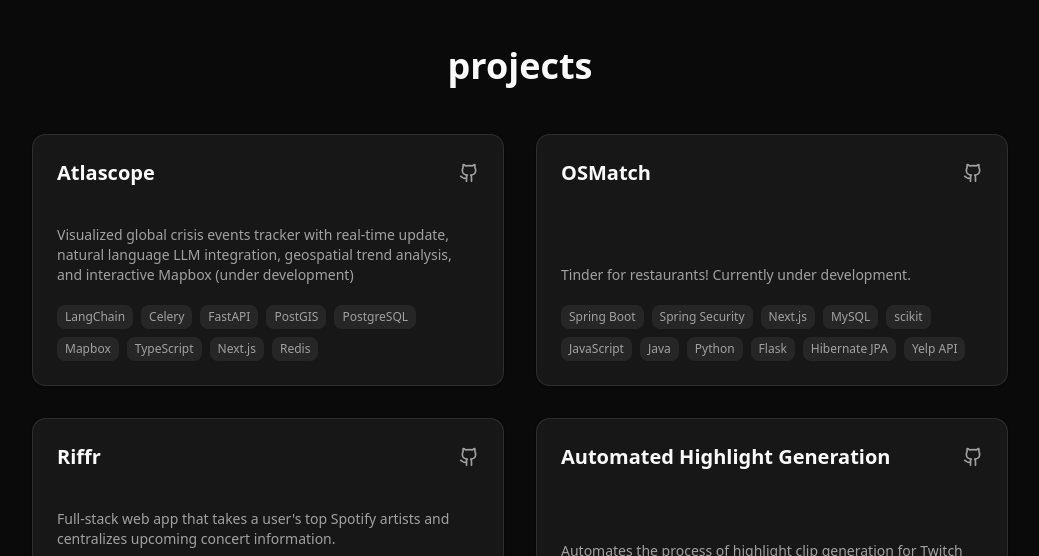
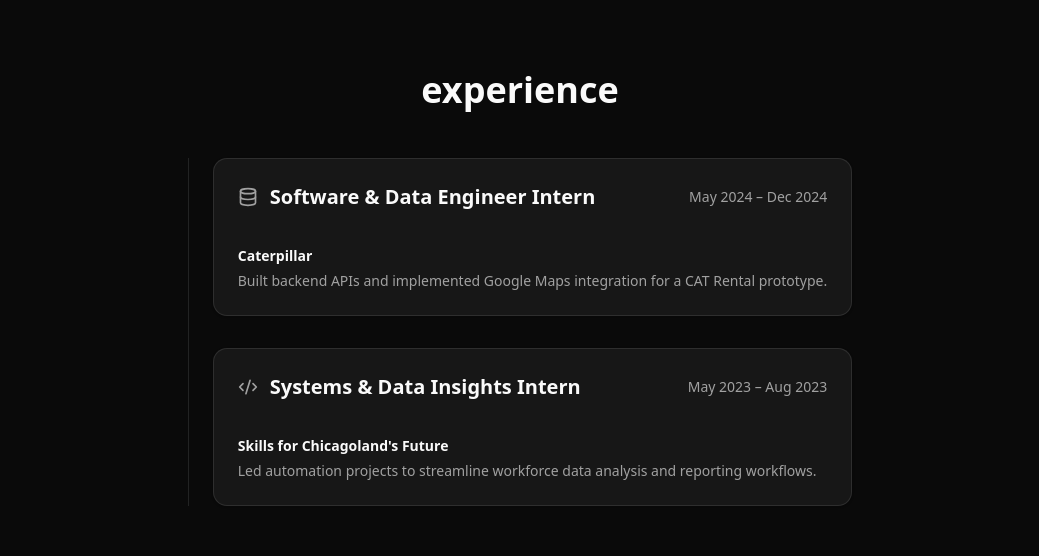
Before and after one commit to akashm6/current_portfolio, a Next.js app: page / in a window 1280 px wide. Shown: the part 1201-1757 px from the top of the page, without its empty margins (120-1159 px from the left). Built offline with nearby package versions, Linux system fonts and the light colour scheme.

Commit message:
experience

```diff
--- /dev/null
+++ b/src/components/Experience.jsx
@@ -0,0 +1,178 @@
+"use client";
+
+import { useState } from "react";
+import { motion, AnimatePresence } from "framer-motion";
+import { Database, Code2 } from "lucide-react";
+import {
+  Card,
+  CardContent,
+  CardHeader,
+  CardTitle,
+  CardDescription,
+} from "@/components/ui/card";
+import {
+  Dialog,
+  DialogContent,
+  DialogHeader,
+  DialogTitle,
+} from "@/components/ui/dialog";
+
+const experiences = [
+  {
+    title: "Software & Data Engineer Intern",
+    company: "Caterpillar",
+    logo: "/caterpillar.png",
+    timeframe: "May 2024 – Dec 2024",
+    icon: Database,
+    description:
+      "Built backend APIs and implemented Google Maps integration for a CAT Rental prototype.",
+    details: [
+      "Developed a full-stack rental app prototype using Next.js and Flask; tested AWS SES notifications with 50,000+ simulated users at 99%+ deliverability and optimized Google Maps API for sub 500ms tracking update times.",
+      "Optimized Tableau dashboards for 800+ daily users, improving UX and reducing manual updates by 30% using TabPy scripting.",
+      "Reduced dashboard refresh time by 10% by optimizing Alteryx workflows, increasing data processing speed.",
+    ],
+    skills: [
+      "Next.js",
+      "Flask",
+      "Google Maps API",
+      "AWS SES",
+      "Tableau",
+      "Alteryx",
+      "PostgreSQL",
+    ],
+  },
+  {
+    title: "Systems & Data Insights Intern",
+    company: "Skills for Chicagoland's Future",
+    logo: "/scf.png",
+    timeframe: "May 2023 – Aug 2023",
+    icon: Code2,
+    description:
+      "Led automation projects to streamline workforce data analysis and reporting workflows.",
+    details: [
+      "Automated updates for 10,000+ client records via Selenium, Pandas, and PostgreSQL; implemented a no-code scheduling solution via Zapier to reduce manual work by 80%.",
+      "Streamlined client address geocoding and commute distance calculations using PyXLL and Nominatim, achieving 95% accuracy and identifying key trends in Chicago unemployment retention rates.",
+      "Conducted research on unemployment and labor market trends across 5 major cities in Illinois; Analyzed 50+ reports and datasets to drive business decisions regarding regional disparities.",
+    ],
+    skills: [
+      "Selenium",
+      "Pandas",
+      "PostgreSQL",
+      "Zapier",
+      "PyXLL",
+      "Nominatim",
+      "Data Analysis",
+    ],
+  },
+];
+
+export default function Experience() {
+  const [openModalIndex, setOpenModalIndex] = useState(null);
+
+  return (
+    <motion.section
+      id="experience"
+      initial={{ opacity: 0, y: 30 }}
+      whileInView={{ opacity: 1, y: 0 }}
+      viewport={{ once: true }}
+      transition={{ duration: 0.6 }}
+      className="max-w-4xl mx-auto px-6 py-24 scroll-mt-24"
+    >
+      <h2 className="text-3xl sm:text-4xl font-bold mb-12 text-center">
+        experience
+      </h2>
+
+      <div className="relative border-l border-border pl-6 space-y-8">
+        {experiences.map((exp, i) => (
+          <motion.div
+            key={i}
+            whileHover={{ scale: 1.02 }}
+            transition={{ type: "spring", stiffness: 200 }}
+            className="relative group"
+          >
+            <Card
+              onClick={() => setOpenModalIndex(i)}
+              className="cursor-pointer group-hover:shadow-lg transition-shadow"
+            >
+              <CardHeader className="flex items-center justify-between space-y-0 pb-2">
+                <div className="flex items-center gap-3">
+                  <exp.icon className="w-5 h-5 text-muted-foreground" />
+                  <CardTitle className="text-xl">{exp.title}</CardTitle>
+                </div>
+                <span className="text-sm text-muted-foreground">
+                  {exp.timeframe}
+                </span>
+              </CardHeader>
+              <CardContent className="pt-0">
+                <span className="text-sm font-semibold text-foreground">
+                  {exp.company}
+                </span>
+                {exp.description && (
+                  <p className="text-sm text-muted-foreground mt-1">
+                    {exp.description}
+                  </p>
+                )}
+              </CardContent>
+            </Card>
+
+            <AnimatePresence>
+              {openModalIndex === i && (
+                <Dialog open onOpenChange={() => setOpenModalIndex(null)}>
+                  <DialogContent className="max-w-lg" forceMount>
+                    <motion.div
+                      key="modal"
+                      initial={{ opacity: 0, scale: 0.95 }}
+                      animate={{ opacity: 1, scale: 1 }}
+                      exit={{ opacity: 0, scale: 0.95 }}
+                      transition={{ duration: 0.25 }}
+                      className="bg-background text-foreground rounded-lg shadow-lg p-6"
+                    >
+                      <DialogHeader>
+                        <DialogTitle className="text-xl mb-2">
+                          {exp.title}
+                        </DialogTitle>
+                      </DialogHeader>
+
+                      <div className="flex items-center gap-3 mb-2">
+                        {exp.logo && (
+                          <img
+                            src={exp.logo}
+                            alt={`${exp.company} logo`}
+                            className="w-8 h-8 object-contain"
+                          />
+                        )}
+                        <span className="text-sm font-medium text-foreground">
+                          {exp.company}
+                        </span>
+                      </div>
+                      <p className="text-xs text-muted-foreground mb-4">
+                        {exp.timeframe}
+                      </p>
+
+                      <ul className="list-disc pl-5 space-y-2 text-sm mb-4">
+                        {exp.details.map((point, j) => (
+                          <li key={j}>{point}</li>
+                        ))}
+                      </ul>
+
+                      <div className="flex flex-wrap gap-2 mt-2">
+                        {exp.skills.map((skill, j) => (
+                          <span
+                            key={j}
+                            className="px-2 py-1 text-xs bg-muted text-muted-foreground rounded-md"
+                          >
+                            {skill}
+                          </span>
+                        ))}
+                      </div>
+                    </motion.div>
+                  </DialogContent>
+                </Dialog>
+              )}
+            </AnimatePresence>
+          </motion.div>
+        ))}
+      </div>
+    </motion.section>
+  );
+}
```
